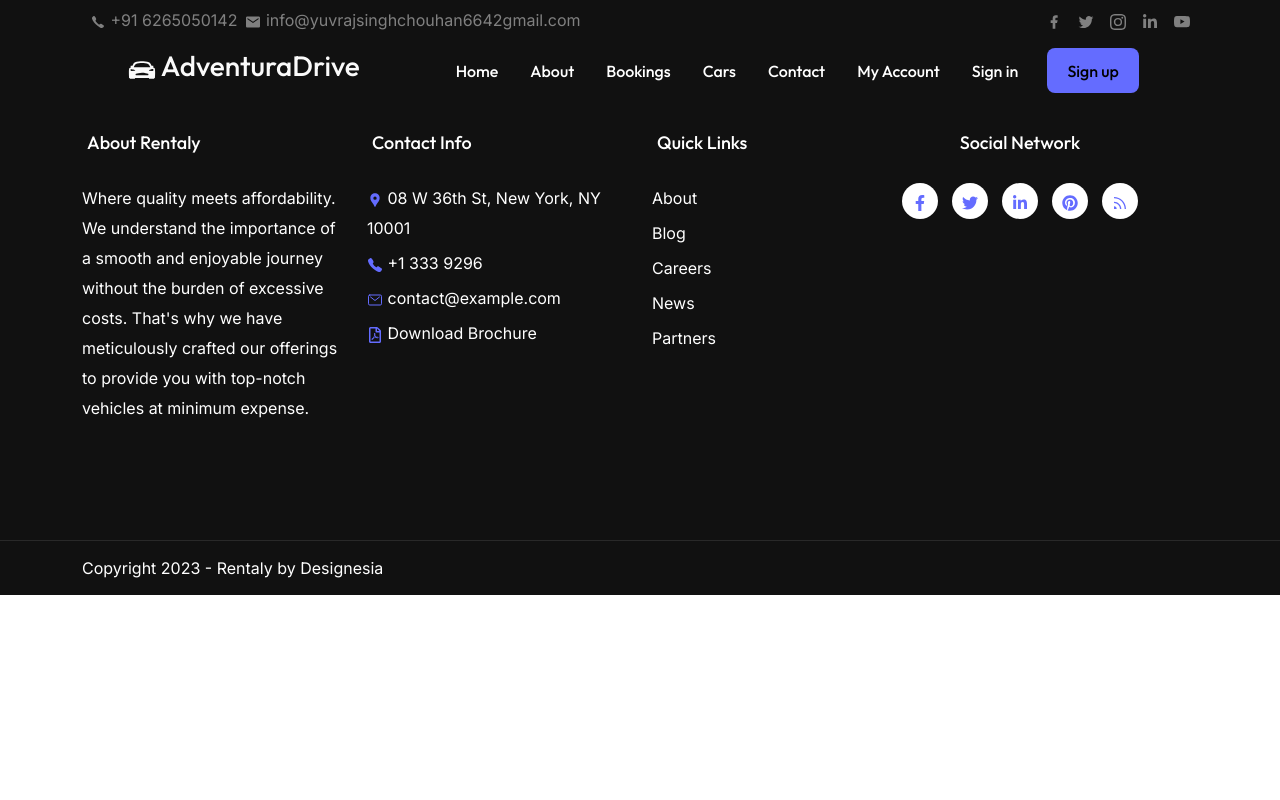
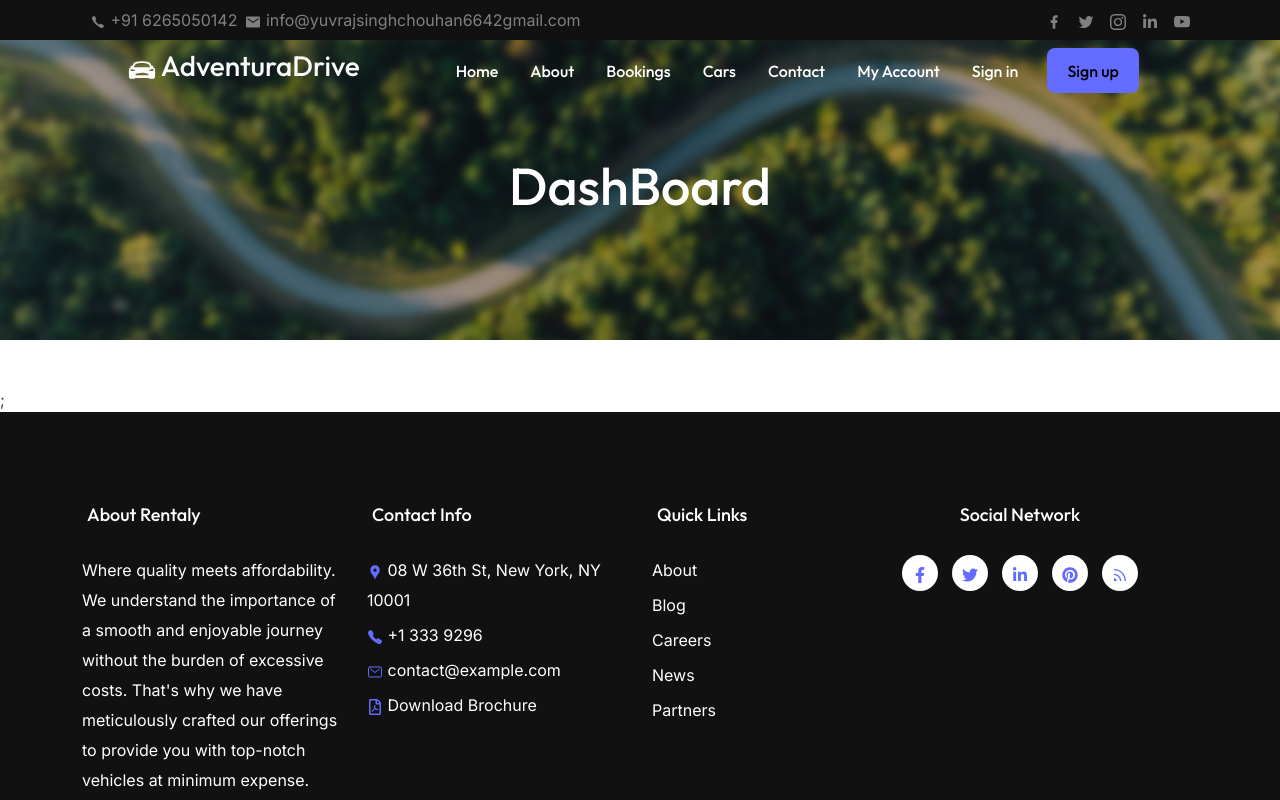
Before and after one commit to yuvrajsingh10/AdventuraDrive, a React (Vite) app: page /my-account in a window 1280 px wide. Shown: the top 800 px of the page. Built offline with nearby package versions, Linux system fonts and the light colour scheme.

Commit message:
Added Dashboard Page

```diff
--- a/src/App.jsx
+++ b/src/App.jsx
@@ -9,6 +9,7 @@ import Bookings from "./pages/Bookings"
 import About from "./pages/About"
 import Login from "./pages/Login"
 import Register from "./pages/Register"
+import MyAccount from "./pages/MyAccount"
 
 
 function App() {
@@ -25,6 +26,7 @@ function App() {
           <Route path="/bookings" element={<Bookings/>}></Route>
           <Route path="/Login" element={<Login/>}></Route>
           <Route path="/register" element={<Register/>}></Route>
+          <Route path="/my-account" element={<MyAccount/>}></Route>
         </Routes>
         <Footer/>
       </Router>
--- /dev/null
+++ b/src/pages/MyAccount.jsx
@@ -0,0 +1,26 @@
+import React from "react";
+import SubheaderWrapper from "../UI/SubheaderWrapper";
+import DashboardImg from "../assets/DashboardImg.jpg"
+
+const MyAccount = () => {
+  return (
+    <>
+      <SubheaderWrapper heading="DashBoard" img={DashboardImg} />;
+      <div className="container-fluid">
+        <div className="container">
+            <div className="row">
+                <div className="col-md-3">
+
+                </div>
+                <div className="col-md-9">
+
+                </div>
+            </div>
+        </div>
+      </div>
+
+    </>
+  );
+};
+
+export default MyAccount;
```
Also changed, not shown: src/assets/DashboardImg.jpg (added).
